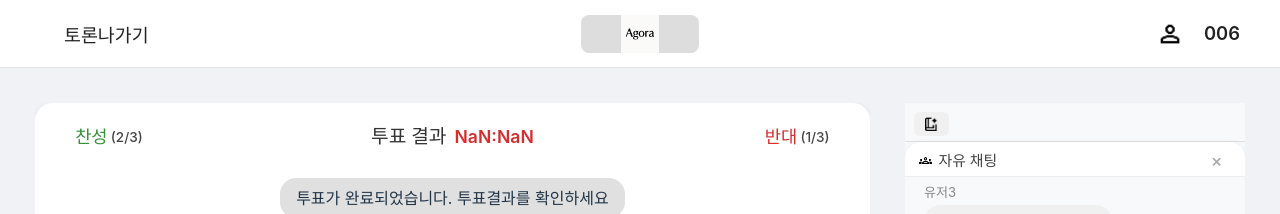
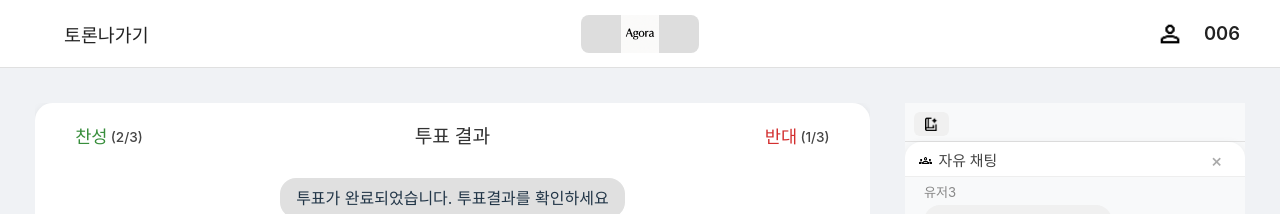
Before and after one commit to noah-wilson0/agora-react, a React (Vite) app: page /discussion/outcome in a window 1280 px wide. Shown: the top 214 px of the page. Built offline with nearby package versions, Linux system fonts and the light colour scheme.

Commit message:
MODIFY : INOUT-41 결과화면 타이머 제거 및 토론 로비 대기시간 추가
- 샘플 데이터로 일시적으로 표현
- 타이머를 선택적으로 입력받도록 수정
- 투표 결과 화면에서 타이머를 제거
- 로비 대기시간 임의의 값(1분)으로 설정

```diff
--- a/src/pages/debate/common/debateChatTitleBar.tsx
+++ b/src/pages/debate/common/debateChatTitleBar.tsx
@@ -6,7 +6,7 @@ interface DebateChatTitleBarProps {
   conCount: number;
   maxCount: number;
   phaseText: string;
-  timerSec: number; // 타이머 초를 직접 전달받음
+  timerSec?: number; // 타이머 초를 선택적으로 전달받음
 }
 
 function formatTimer(sec: number) {
@@ -23,7 +23,7 @@ const DebateChatTitleBar: React.FC<DebateChatTitleBarProps> = ({ proCount, conCo
         <TeamCount>({proCount}/{maxCount})</TeamCount>
       </ChatTeamSide>
       <ChatPhase>
-        {phaseText} <Timer>{formatTimer(timerSec)}</Timer>
+        {phaseText} {timerSec !== undefined && <Timer>{formatTimer(timerSec)}</Timer>}
       </ChatPhase>
       <ChatTeamSide style={{ justifyContent: 'flex-end' }}>
         <TeamLabel team="con">반대</TeamLabel>
--- a/src/pages/debate/lobby/layout/DebateLobbyPage.tsx
+++ b/src/pages/debate/lobby/layout/DebateLobbyPage.tsx
@@ -6,6 +6,7 @@ import ChatingPanel from '../../common/chatingPanel';
 import DebateLobbyPanel, { Participant } from '../fragments/DebateLobbyPanel';
 import DebateChatTitleBar from '../../common/debateChatTitleBar';
 import ModeratorChat from '../../common/moderatorChat';
+import useTimer from '../../common/useTimer';
 
 // 임의의 참가자 데이터
 const availableParticipants: Record<'찬성' | '반대', Participant[]> = {
@@ -27,6 +28,13 @@ const debateInfo = '미드는 황족 라인이다';
 const DebateLobbyPage: React.FC = () => {
     const [proParticipants, setProParticipants] = useState<Participant[]>([]);
     const [conParticipants, setConParticipants] = useState<Participant[]>([]);
+
+    const timerSec = useTimer({
+        initialTime: 60,
+        onTimeEnd: () => {
+            console.log('대기 시간이 종료되었습니다.');
+        }
+    });
 
     // 실제 참가자 수 계산 함수
     const getParticipantCount = (participants: Participant[]) => {
@@ -79,7 +87,7 @@ const DebateLobbyPage: React.FC = () => {
                                     conCount={getParticipantCount(conParticipants)}
                                     maxCount={maxCount}
                                     phaseText="입장 대기중"
-                                    timerSec={0}
+                                    timerSec={timerSec}
                                 />
                                 <ModeratorChat message="입장 대기 중입니다. 원하는 팀과 역할을 선택하세요" />
                             </Spacing>
--- a/src/pages/debate/outcome/layout/OutcomePage.tsx
+++ b/src/pages/debate/outcome/layout/OutcomePage.tsx
@@ -13,7 +13,6 @@ const proScore = 200;
 const conScore = 100;
 const resultText = '투표 결과!\n총 투표 000표\n찬성 00표 반대 00표\n찬성측 승리!!';
 const debateInfo = '미드는 황족 라인이다';
-const maxCount = 3;
 
 const OutcomePage: React.FC = () => {
   const handleReplay = () => alert('토론 다시보기');
@@ -32,7 +31,6 @@ const OutcomePage: React.FC = () => {
                   conCount={1}
                   maxCount={3}
                   phaseText="투표 결과"
-                  timer="01:00"
                 />
                 <ModeratorChat message="투표가 완료되었습니다. 투표결과를 확인하세요" />
               </Spacing>
```
